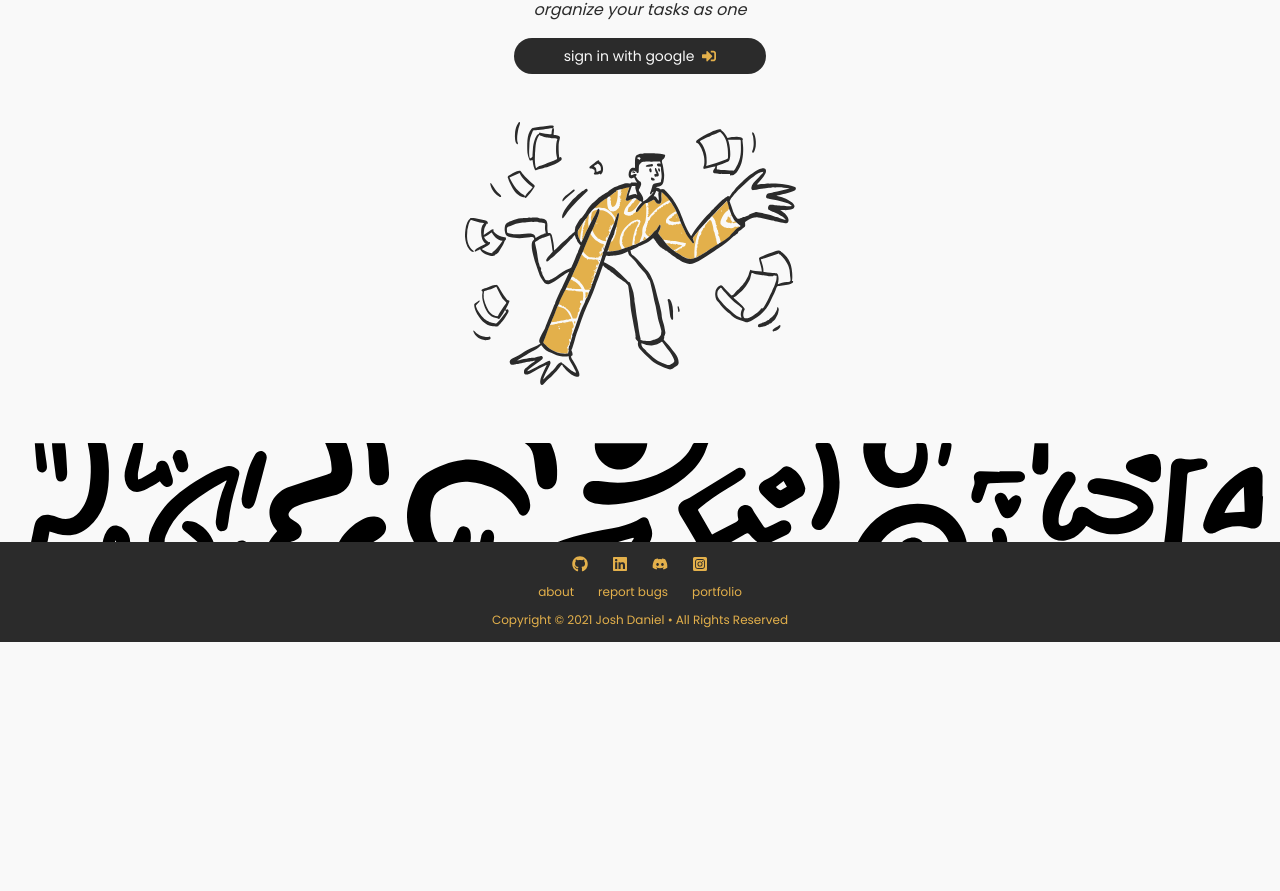
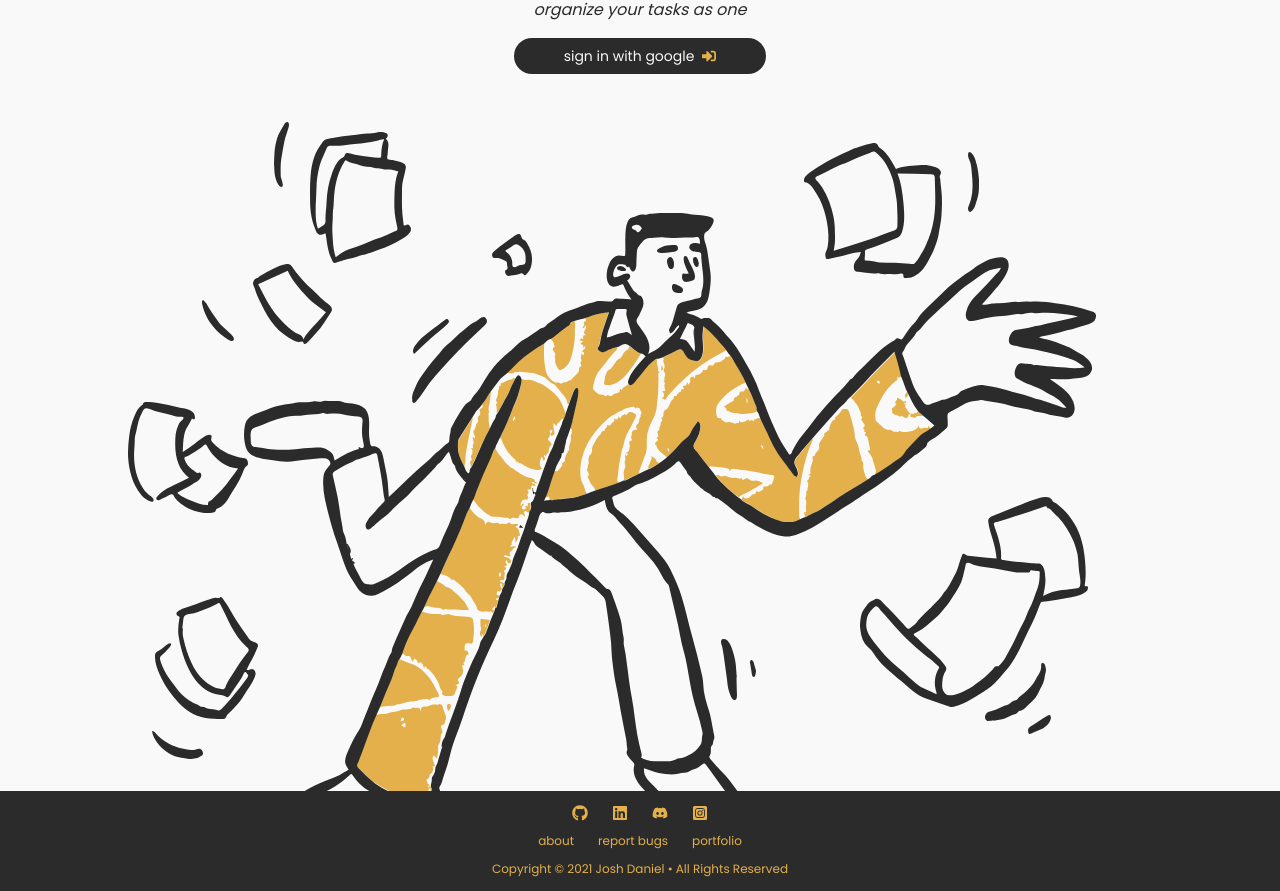
Before and after one commit to joshxfi/track-as-one, a Next.js app: page / in a window 1280 px wide. Shown: the part 158-1049 px from the top of the page. Before the commit the page ends 800 px from the top, so only its background shows below. Built offline with nearby package versions, Linux system fonts and the light colour scheme.

Commit message:
Remove doodle on footer: `temporary`

```diff
--- a/components/Footer.tsx
+++ b/components/Footer.tsx
@@ -12,7 +12,7 @@ export const Footer: React.FC = () => {
   return (
     <footer className='absolute bottom-0'>
       <div className='relative overflow-hidden h-[200px] w-screen'>
-        <Image src={doodle} alt='doodle pattern' />
+        {/* <Image src={doodle} alt='doodle pattern' /> */}
         <div className='absolute bottom-0 h-[100px] w-full bg-primary text-xs text-secondary flex flex-col justify-center items-center'>
           <div className='flex text-base'>
             {socialIcons.map(Icon => (
--- a/pages/index.tsx
+++ b/pages/index.tsx
@@ -17,8 +17,7 @@ const index: React.FC = () => {
         <p className='mr-2'>sign in with google</p>{' '}
         <FaSignInAlt className='text-secondary' />
       </button>
-
-      <div className='w-[350px]'>
+      <div>
         <Image src={avatar} objectFit='contain' alt='trackAsOne avatar' />
       </div>
       <Footer />
```
